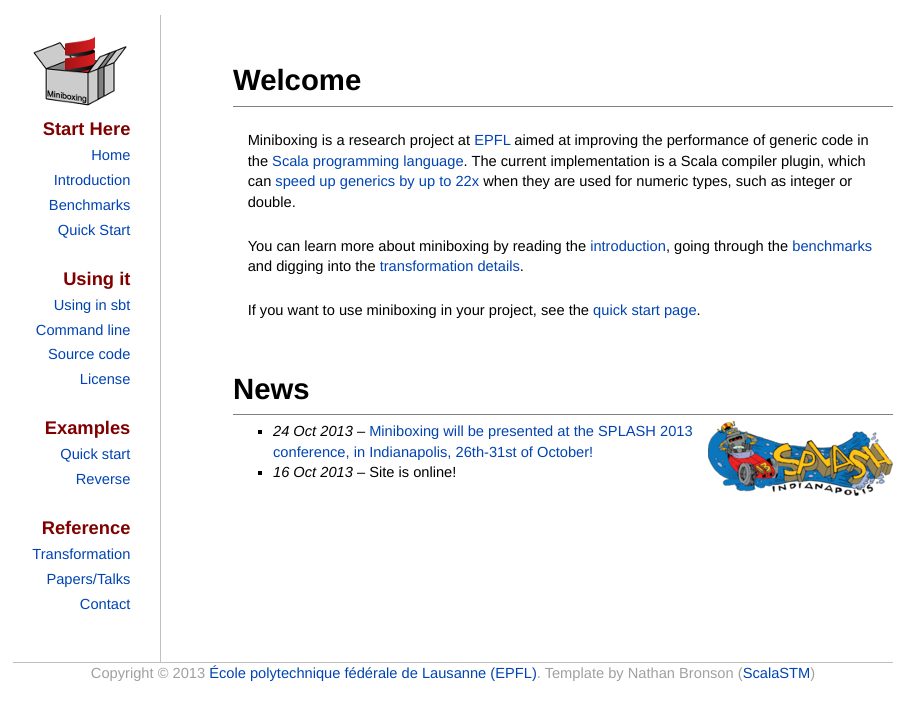
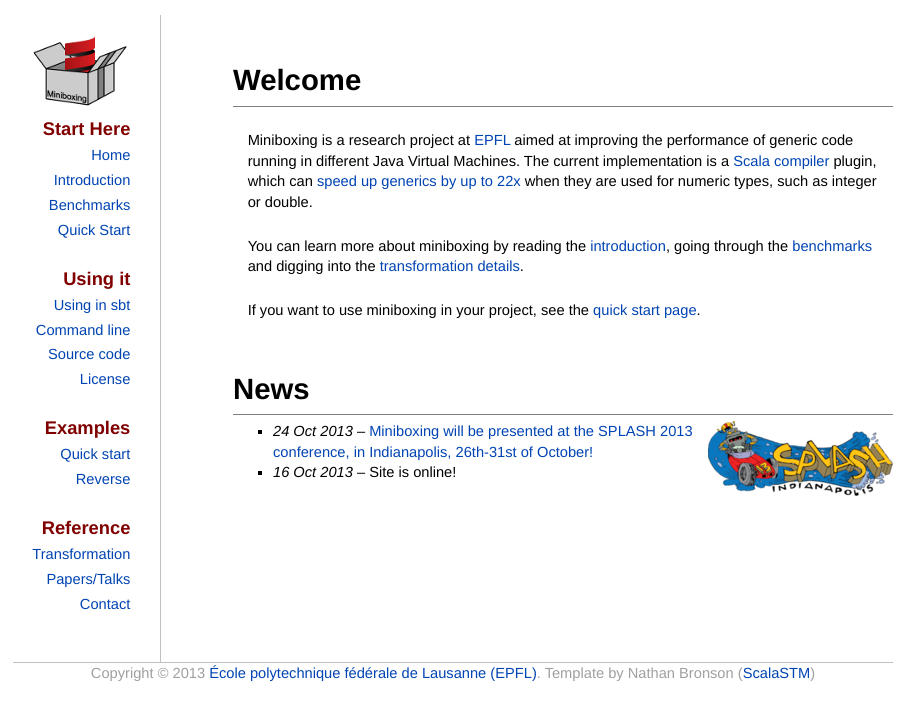
Before and after one commit to miniboxing/miniboxing.github.io, a Jekyll site: the page built from index.md, in a window 1280 px wide. Shown: the top 720 px of the page, without its empty margins (187-1111 px from the left). Built offline with Jekyll 4.4.1, drawn with Linux system fonts in a browser that asks for light colours.

Commit message:
Improved landing page

```diff
--- a/index.md
+++ b/index.md
@@ -4,7 +4,7 @@ title: Miniboxing Plugin for Scala
 short_title: Welcome
 ---
 
-Miniboxing is a research project at [EPFL](http://lamp.epfl.ch) aimed at improving the performance of generic code in the [Scala programming language](http://scala-lang.org). The current implementation is a Scala compiler plugin, which can [speed up generics by up to 22x](benchmarks.html) when they are used for numeric types, such as integer or double.
+Miniboxing is a research project at [EPFL](http://lamp.epfl.ch) aimed at improving the performance of generic code running in different Java Virtual Machines. The current implementation is a [Scala compiler](scala-lang.org) plugin, which can [speed up generics by up to 22x](benchmarks.html) when they are used for numeric types, such as integer or double.
 
 You can learn more about miniboxing by reading the [introduction](intro.html), going through the [benchmarks](benchmarks.html) and digging into the [transformation details](transformation.html).
 
```
